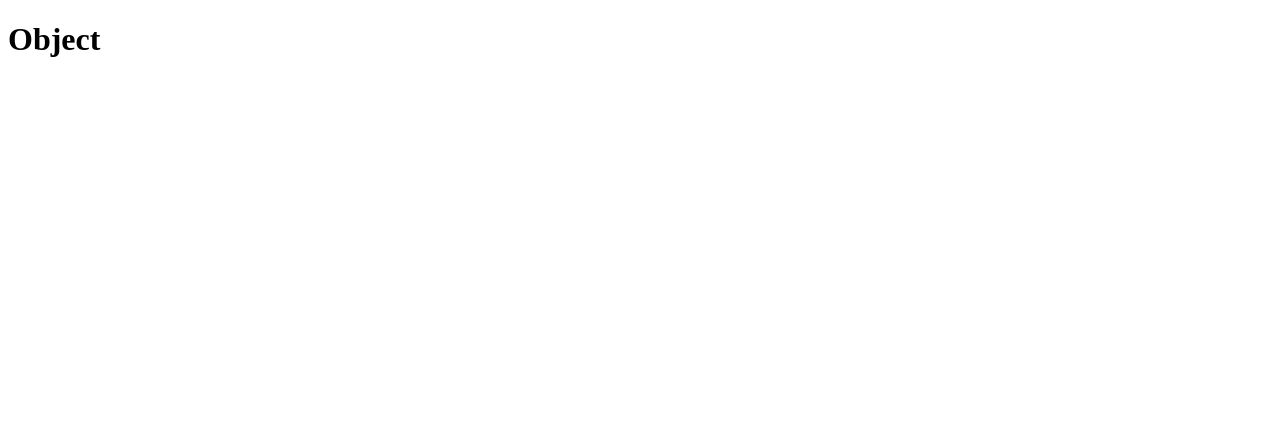
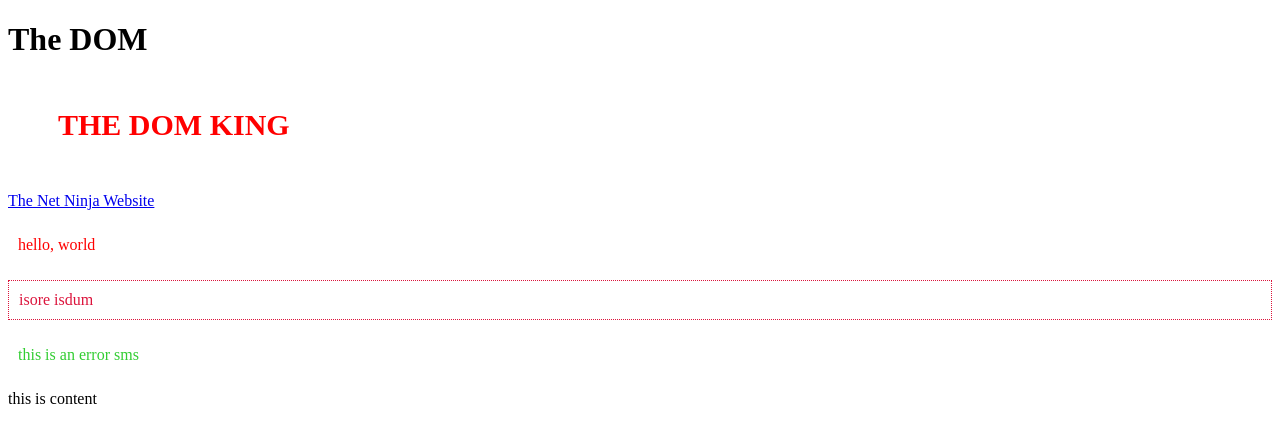
Before and after one commit to Nahid345/JavaScript, a plain HTML site: page index.html in a window 1280 px wide. Drawn offline with Linux system fonts and the light colour scheme.

Commit message:
added CSS model Js

```diff
--- a/index.html
+++ b/index.html
@@ -4,10 +4,23 @@
     <meta charset="UTF-8">
     <meta http-equiv="X-UA-Compatible" content="IE=edge">
     <meta name="viewport" content="width=device-width, initial-scale=1.0">
+    <link rel="stylesheet" href="style.css">
     <title>Document</title>
 </head>
 <body>
-    <h1>Object</h1>
-    <script src="object.js"></script>
+    <h1 id="page-title">The DOM</h1>
+    <h2 style="color:blue">THE DOM KING</h2>
+    <a href="https://www.google.com">link to somewhere cool..</a>
+    <div>
+        <p>hello, world</p>
+        <p  class="error">isore isdum </p>
+        <p class="success">this is an error sms</p>
+    </div>
+    <div class="content">
+        <p>this is content</p>
+    </div>
+    <script src="obj_model.js"></script>
+
+
 </body>
 </html>
--- /dev/null
+++ b/obj_model.js
@@ -0,0 +1,88 @@
+/*
+const para=document.querySelector('p');
+console.log(para);
+
+const paras= document.querySelectorAll('p');
+
+paras.forEach(para=>{
+    console.log(para);
+})
+console.log(paras[2]);
+console.log(paras);
+*/
+// get an element Id
+
+const title=document.getElementById('page-title');
+
+console.log(title);
+
+// get element by their class name
+
+const errors=document.getElementsByClassName('error');
+console.log(errors);
+console.log(errors[0]);
+
+// get element by thier tag name:
+/*
+const paras=document.getElementsByTagName('p');
+console.log(paras);
+console.log(paras[1]);
+
+const para=document.querySelector('p');
+//console.log(para.innerText);
+para.innerText+='ninjas are awesome!';
+*/
+
+/*const paras=document.querySelectorAll('p');
+paras.forEach(para=>{
+ console.log(para.innerText);
+ para.innerText+=' new text';
+});
+*/
+//const content=document.querySelector('.content');
+//console.log(content.innerHTML);
+// content.innerHTML='<h2>This is a new H2</H2>';
+
+/*const people=['mario','luigi','yoshi'];
+people.forEach(person=>{
+    content.innerHTML+='<P>${person}</P>';
+});
+*/
+const link=document.querySelector('a');
+console.log(link.getAttribute('href'));
+link.setAttribute('href','https://www.thenetninja.co.uk');
+link.innerText='The Net Ninja Website';
+
+const mssg=document.querySelector('p');
+console.log(mssg.getAttribute('class'));
+mssg.setAttribute('class','success');
+mssg.setAttribute('style','color:red');
+
+//
+const tie= document.querySelector('h2');
+tie.setAttribute('syle','margin: 50px');
+console.log(tie.style);
+console.timeLog(tie.style.color);
+tie.style.margin='50px';
+tie.style.color='red'
+tie.style.fontSize='30px'
+
+
+///
+
+const content=document.querySelector('p');
+console.log(content.classlist);
+content.classList.add('error');
+content.classList.remove('error');
+
+//
+
+const paras=document.querySelector('p');
+paras.forEach(p => {
+    if(p.textcontent.includes('error')){
+        p.classList.add('arror');
+    }
+    if(p.innerText,includes('success')){
+        p.classList.add('success')
+    }
+});
--- /dev/null
+++ b/style.css
@@ -0,0 +1,11 @@
+.error{
+    padding: 10px;
+    color: crimson;
+    border: 1px dotted crimson;
+
+}
+.success{
+    padding: 10px;
+    color: limegreen;
+    border: 1px dooted limegreen;
+}
```
